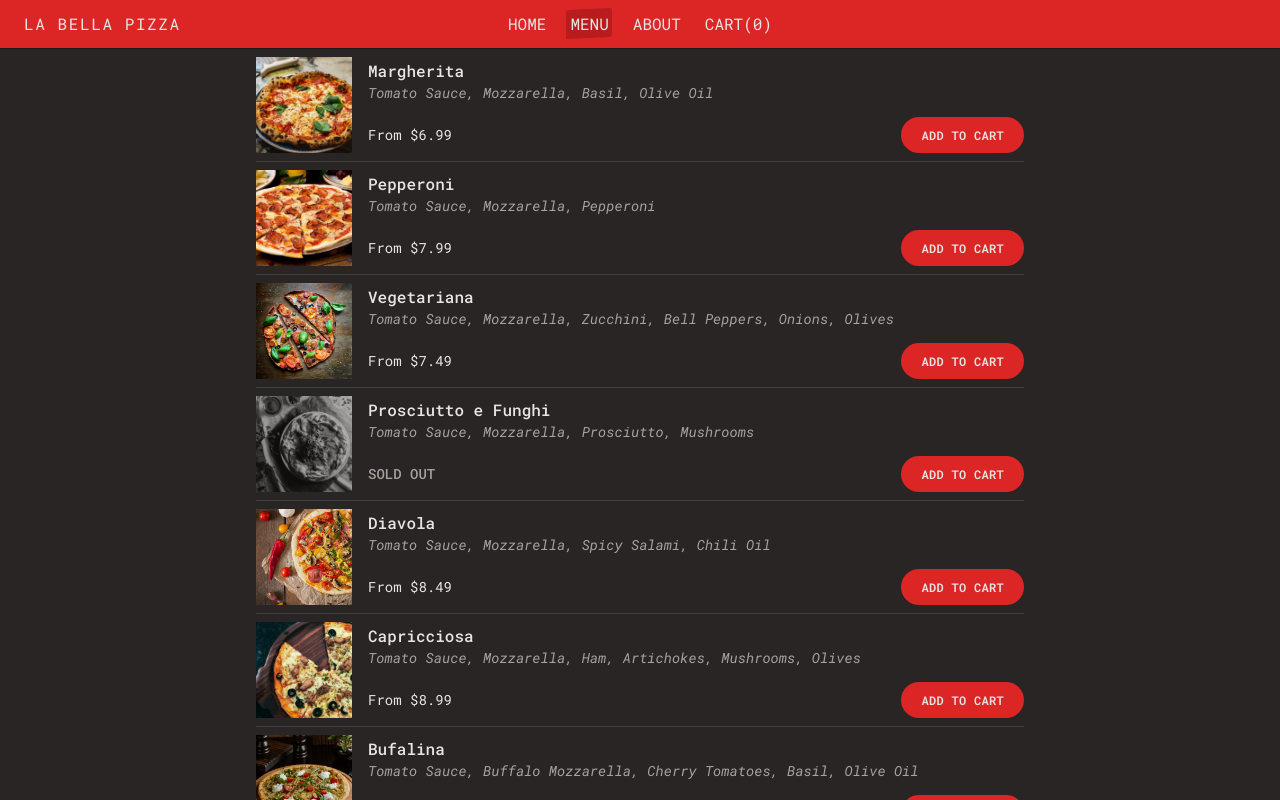
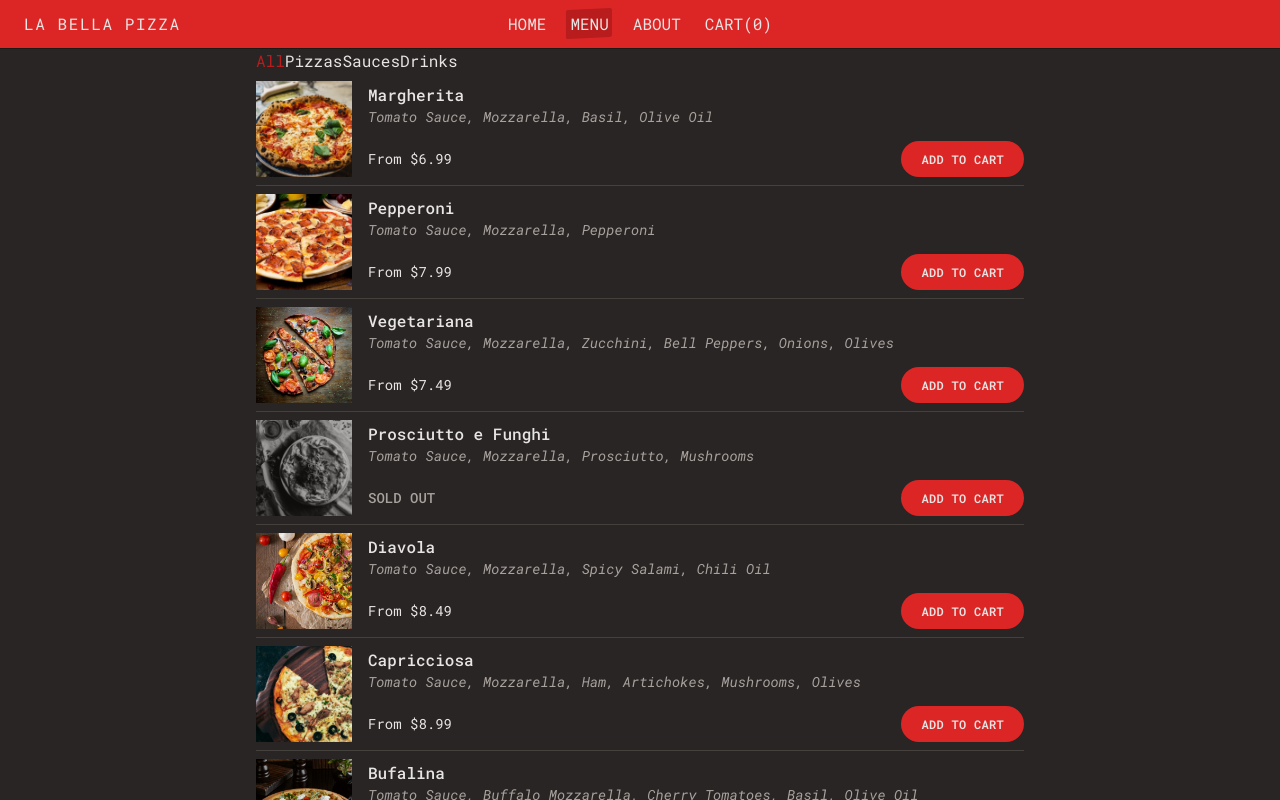
Before and after one commit to kapuscinskimateusz/la-bella-pizza, a React (Vite) app: page /menu in a window 1280 px wide. Built offline with nearby package versions, Linux system fonts and the light colour scheme; data requests are answered from the project's data file.

Commit message:
add filter to menu

```diff
--- /dev/null
+++ b/src/features/menu/CategoryFilter.tsx
@@ -0,0 +1,14 @@
+import Filter from '../../ui/Filter'
+
+const categories = [
+    { label: 'All', value: 'all' },
+    { label: 'Pizzas', value: 'pizza' },
+    { label: 'Sauces', value: 'sauce' },
+    { label: 'Drinks', value: 'drink' },
+]
+
+function CategoryFilter() {
+    return <Filter filterField="category" options={categories} />
+}
+
+export default CategoryFilter
--- a/src/features/menu/Menu.tsx
+++ b/src/features/menu/Menu.tsx
@@ -1,18 +1,32 @@
-import { useLoaderData } from 'react-router'
+import { useLoaderData, useSearchParams } from 'react-router'
 
 import { getMenu } from '../../services/apiRestaurant'
 import MenuItem from './MenuItem'
-import type { MenuItem as MenuItemType } from '../../types/menu'
+import type {
+    CategoryFilter as CategoryFilterType,
+    MenuItem as MenuItemType,
+} from '../../types/menu'
+import CategoryFilter from './CategoryFilter'
 
 function Menu() {
     const menu = useLoaderData<MenuItemType[]>()
+    const [searchParams] = useSearchParams()
+
+    const filterValue = (searchParams.get('category') ||
+        'all') as CategoryFilterType
+
+    const filteredMenu = filterMenu(menu, filterValue)
 
     return (
-        <ul className="divide-y divide-stone-700">
-            {menu.map((item) => (
-                <MenuItem key={item.id} item={item} />
-            ))}
-        </ul>
+        <>
+            <CategoryFilter />
+
+            <ul className="divide-y divide-stone-700">
+                {filteredMenu.map((item) => (
+                    <MenuItem key={item.id} item={item} />
+                ))}
+            </ul>
+        </>
     )
 }
 
@@ -22,3 +36,8 @@ export async function loader() {
 }
 
 export default Menu
+
+function filterMenu(menu: MenuItemType[], filter: CategoryFilterType) {
+    if (filter === 'all') return menu
+    return menu.filter((item) => item.category === filter)
+}
--- a/src/types/menu.d.ts
+++ b/src/types/menu.d.ts
@@ -1,4 +1,6 @@
 export type Category = 'pizza' | 'sauce' | 'drink'
+
+export type CategoryFilter = Category | 'all'
 
 interface BaseMenuItem {
     id: number
--- /dev/null
+++ b/src/ui/Filter.tsx
@@ -0,0 +1,34 @@
+import { useSearchParams } from 'react-router'
+
+import type { Option } from '../types/ui'
+
+interface FilterProps {
+    filterField: string
+    options: Option<string>[]
+}
+
+function Filter({ filterField, options }: FilterProps) {
+    const [searchParams, setSearchParams] = useSearchParams()
+    const currentFilter = searchParams.get(filterField) || options[0]?.value
+
+    function handleClick(value: string) {
+        searchParams.set(filterField, value)
+        setSearchParams(searchParams)
+    }
+
+    return (
+        <div>
+            {options.map(({ label, value }) => (
+                <button
+                    key={value}
+                    onClick={() => handleClick(value)}
+                    className={value === currentFilter ? 'text-red-700' : ''}
+                >
+                    {label}
+                </button>
+            ))}
+        </div>
+    )
+}
+
+export default Filter
```
